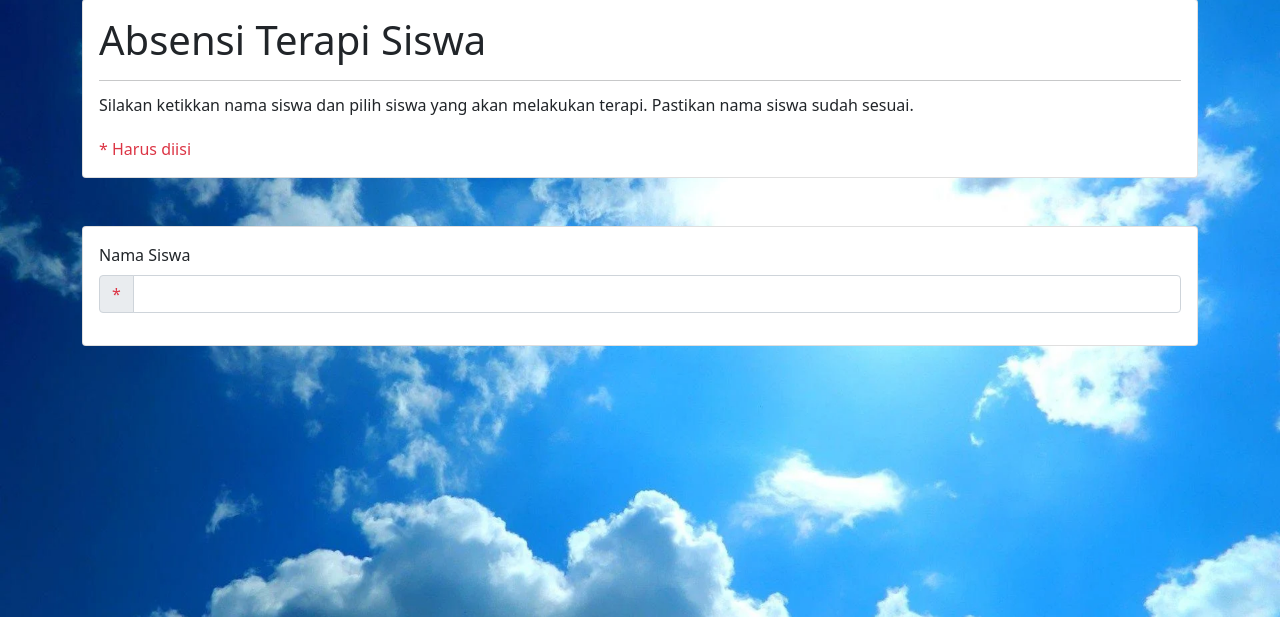
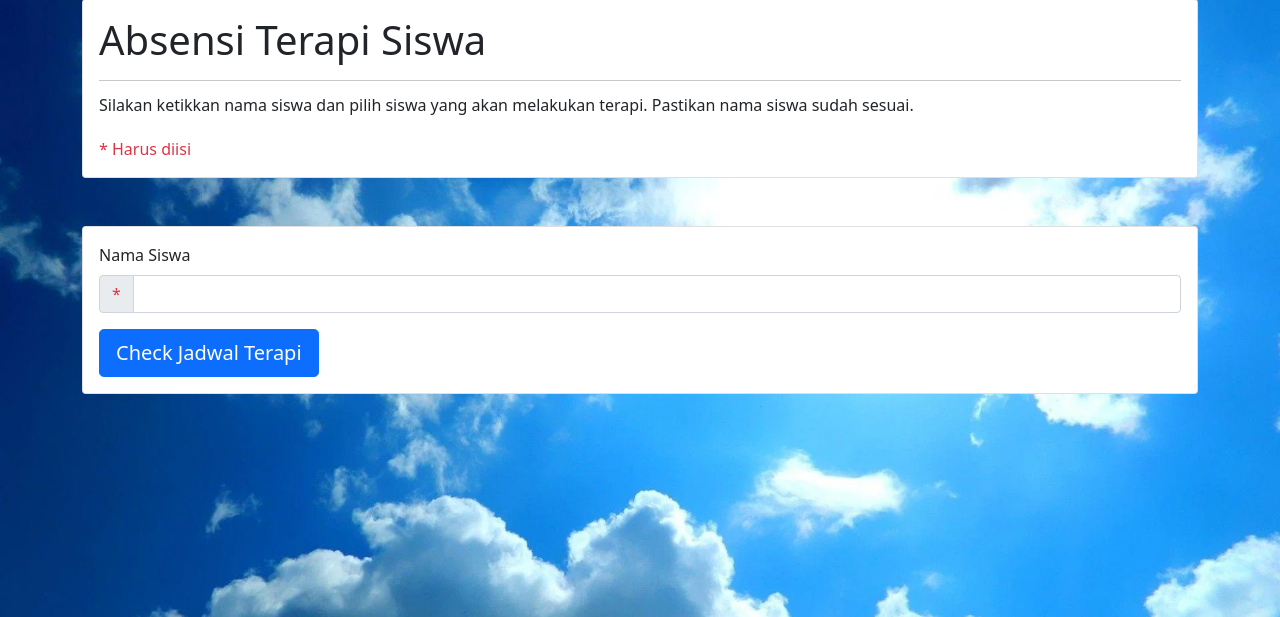
Before and after one commit to dedysutanto/careplus-therapy, a Django app: page /attendance/ in a window 1280 px wide. Shown: the part 49-666 px from the top of the page. Run offline with Django 4.2, Linux system fonts and the light colour scheme; parts of the project's set-up code (start-up, migrations or seed data) failed here and were passed over.

Commit message:
Check Jadwal button

```diff
--- a/templates/attendance/index.html
+++ b/templates/attendance/index.html
@@ -148,6 +148,7 @@ function validateEmail(elem) {
                 <span class="input-group-text text-danger" id="email_span">*</span>
                 <input id="student_name" name="student_name" type="text" class="form-control autocomplete-content" required="true">
             </div>
+            <button type="button" class="btn btn-lg btn-primary">Check Jadwal Terapi</button>
             <div id="student_detail">
 
             </div>
```
